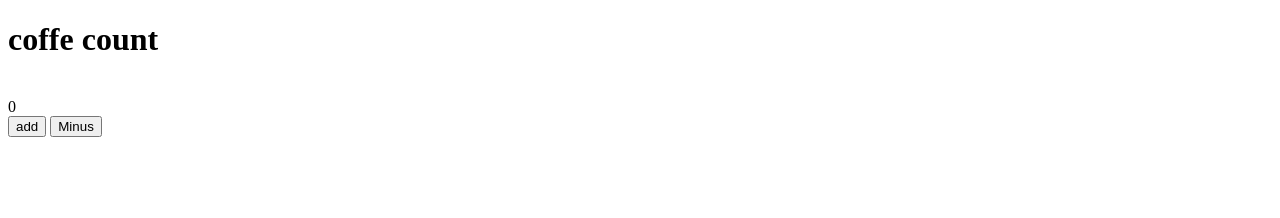
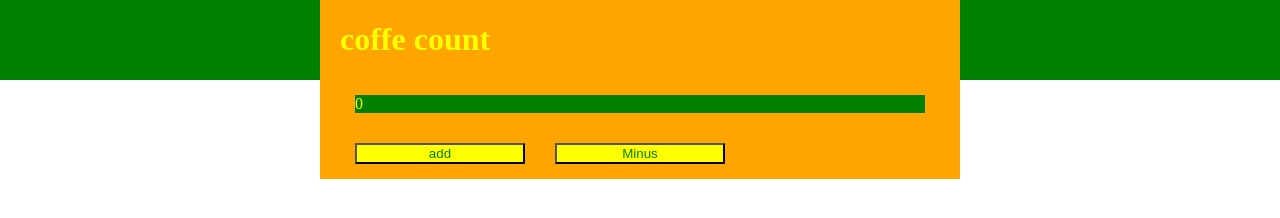
Before and after one commit to radist2007/coffeCount, a website: page frontend/Public/index.html in a window 1280 px wide. Drawn offline with nearby package versions, Linux system fonts and the light colour scheme; files that its build step writes are made by us from their sources.

Commit message:
add express, gulp, gulp-less

```diff
--- a/index.html
+++ b/frontend/Public/index.html
@@ -5,11 +5,23 @@
 		<link rel="stylesheet" href="style.css">
 	</head>
 	<body>
-        <h1>coffe count</h1>
+		<header class="primary">
+			<div class="container">
+				<div class="row">
+					<h1>coffe count</h1>
+				</div>
+			</div>
+		</header>
+		<main class="main">
+			<div class="container">
+				<div class="row">
+		<div id="countView" class="countView">will be here</div>
         <br/>
-		<div id="countView" class="countView">will be here</div>
 		<button id="btnAddCoffe" class="btnAddCoffe">add</button>
 		<button id="btnMinusCoffe" class="btnMinusCoffe">Minus</button>
+				</div>
+			</div>
+		</main>
         <script src="script.js"></script>
 	</body>
 </html>
--- /dev/null
+++ b/frontend/less/lib.less
@@ -0,0 +1,37 @@
+.container {
+  background-color: orange;
+  padding: 0 20px;
+  max-width: 600px;
+  margin: 0 auto;
+}
+
+.row {
+  display: flex;
+  flex-wrap: wrap;
+}
+
+.col {
+  margin: 15px;
+  box-sizing: border-box;
+}
+
+.primary {
+  background-color: green;
+  color: yellow;
+}
+
+.secondary {
+  background-color: yellow;
+  color: green;
+}
+
+.size(@n){
+	width: calc(100% / 12 * @n - 30px);
+}
+
+.size-from(@px, @n){
+	@media screen and (max-width: @px){
+		.size(@n);
+	}
+
+}
--- /dev/null
+++ b/frontend/less/style.less
@@ -0,0 +1,28 @@
+@import 'lib.less';
+
+body{
+	margin: 0;
+	color: green;
+}
+
+.countView{
+	&:extend(.col);
+	&:extend(.primary);
+	.size(12);
+	.size-from(720px, 6);
+	.size-from(500px, 12);
+}
+
+.btnAddCoffe{
+	&:extend(.col);
+	&:extend(.secondary);
+	.size(4);
+	.size-from(500px, 6);
+}
+
+.btnMinusCoffe{
+	&:extend(.col);
+	&:extend(.secondary);
+	.size(4);
+	.size-from(500px, 6);
+}
```
Also changed, not shown: coffeCountServer.js (added, +14 -0 lines), frontend/gulpfile.js (added, +15 -0 lines), frontend/package.json (added, +15 -0 lines), package.json (added, +26 -0 lines), frontend/Public/css/style.css (added), frontend/Public/js/script.js (renamed from script.js), style.css (deleted), 3 other files.
